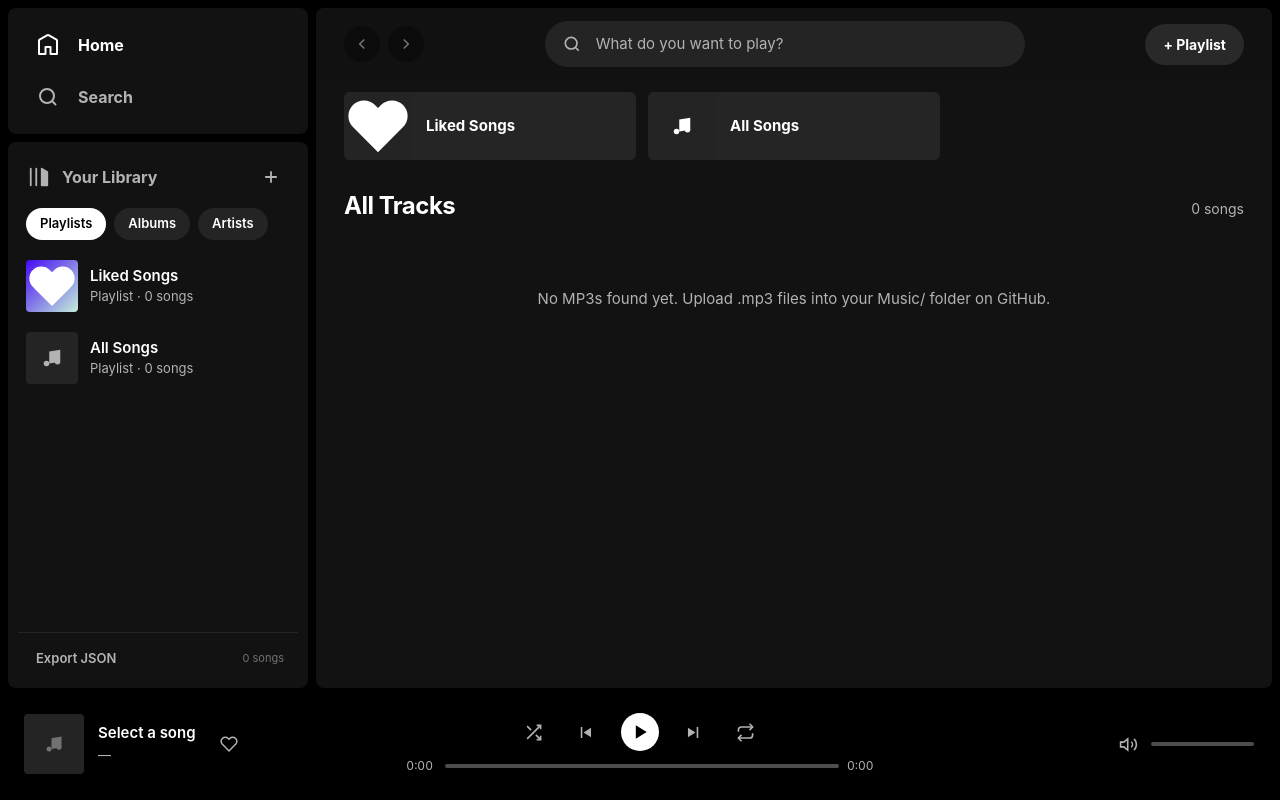
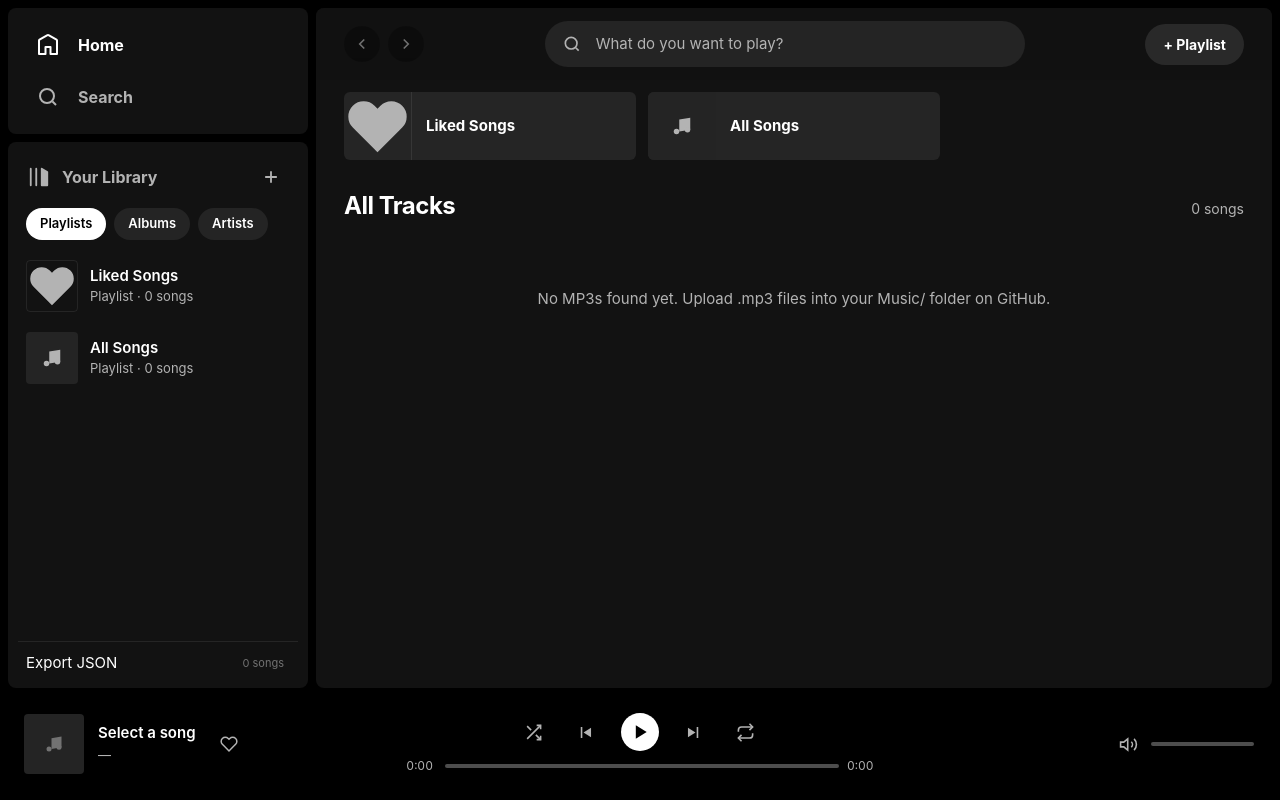
Before and after one commit to Dusty3206/Dusty3206.github.io, a plain HTML site: page index.html in a window 1280 px wide. Drawn offline with Linux system fonts and the light colour scheme; no server answers.

Commit message:
Update styles.css

```diff
--- a/styles.css
+++ b/styles.css
@@ -173,7 +173,11 @@ img { display: block; max-width: 100%; }
   color: var(--text-subdued);
 }
 .lib-thumb.round { border-radius: 50%; }
-.lib-thumb.liked { background: linear-gradient(135deg, #450af5, #c4efd9); color: #fff; }
+.lib-thumb.liked {
+  background: transparent;
+  border: 1px solid var(--border);
+  color: var(--text-subdued);
+}
 .lib-thumb img { width: 100%; height: 100%; object-fit: cover; }
 
 .lib-meta { min-width: 0; flex: 1; }
@@ -200,14 +204,6 @@ img { display: block; max-width: 100%; }
   justify-content: space-between;
   align-items: center;
 }
-.text-link {
-  font-size: 13px;
-  font-weight: 600;
-  color: var(--text-subdued);
-  padding: 6px 10px;
-  border-radius: 4px;
-}
-.text-link:hover { color: var(--text-base); background: var(--bg-highlight); }
 
 /* Main Content */
 .main {
@@ -346,6 +342,12 @@ img { display: block; max-width: 100%; }
   display: grid;
   place-items: center;
   overflow: hidden;
+  color: var(--text-subdued);
+}
+.quick-cover.liked {
+  background: transparent;
+  border-right: 1px solid var(--border);
+  color: var(--text-subdued);
 }
 .quick-cover img { width: 100%; height: 100%; object-fit: cover; }
 .quick-title {
@@ -388,6 +390,11 @@ img { display: block; max-width: 100%; }
   color: var(--text-muted);
 }
 .card-art.round { border-radius: 50%; }
+.card-art.liked {
+  background: transparent;
+  border: 1px solid var(--border);
+  color: var(--text-subdued);
+}
 .card-art img { width: 100%; height: 100%; object-fit: cover; }
 .card-art svg { width: 42px; height: 42px; }
 
@@ -478,7 +485,11 @@ img { display: block; max-width: 100%; }
   color: var(--text-muted);
 }
 .hero-cover.round { border-radius: 50%; }
-.hero-cover.liked { background: linear-gradient(135deg, #450af5, #c4efd9); color: #fff; }
+.hero-cover.liked {
+  background: rgba(255, 255, 255, 0.04);
+  border: 1px solid var(--border);
+  color: var(--text-subdued);
+}
 .hero-cover img { width: 100%; height: 100%; object-fit: cover; }
 .hero-cover svg { width: 56px; height: 56px; }
 
```
